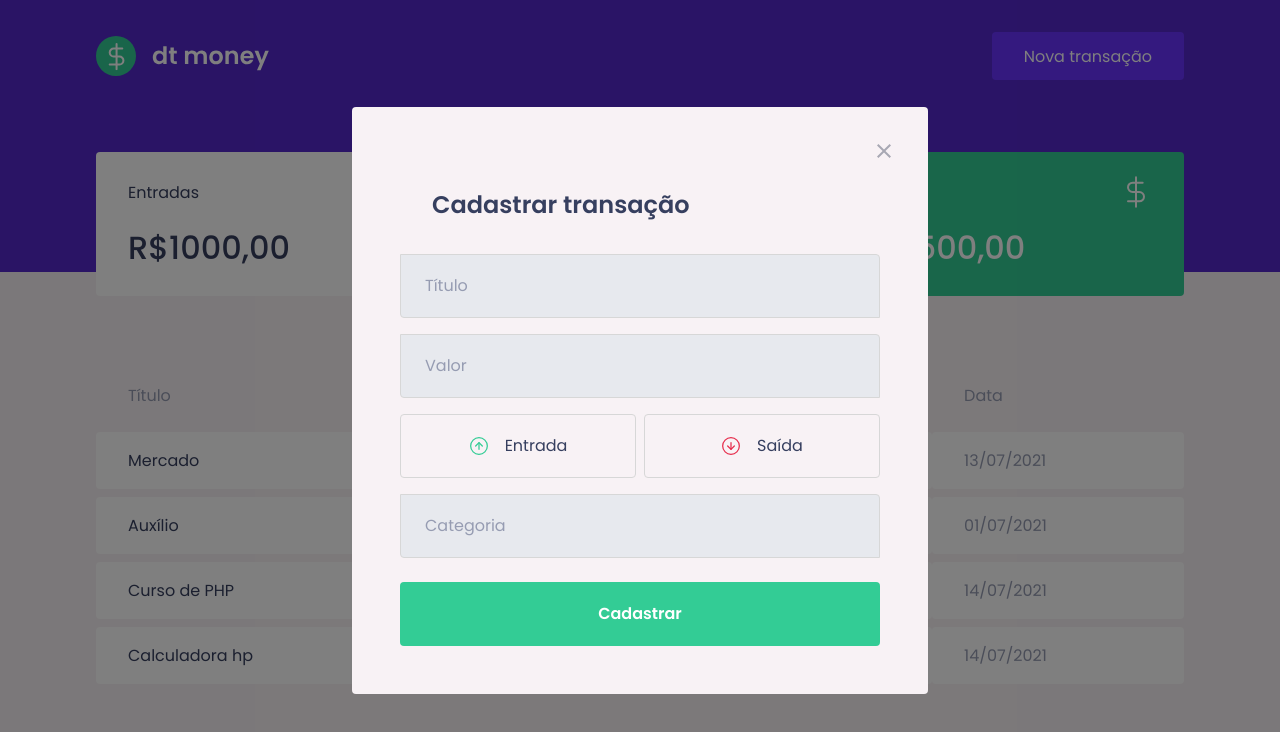
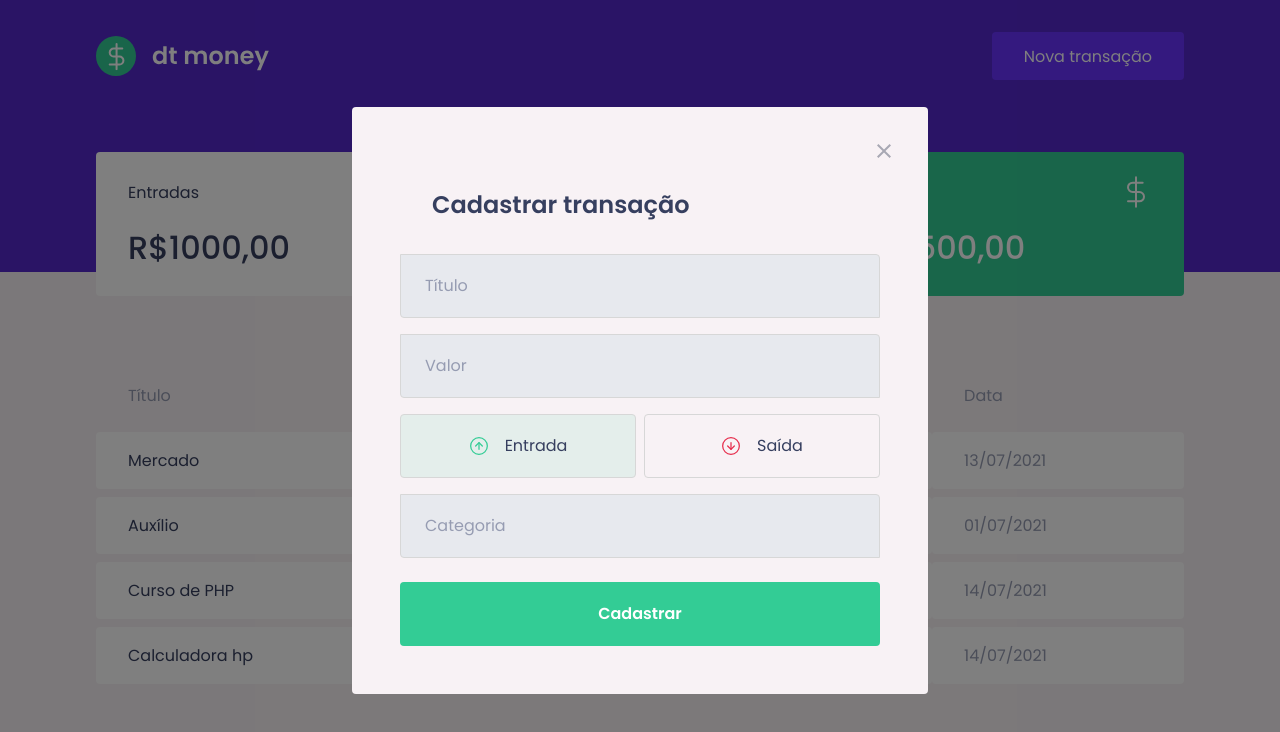
Before and after one commit to LuzianeFreitas/dtmoney, a React (Create React App) app: page / in a window 1280 px wide. Both pictures are taken after a click on the button "Nova transação". Shown: the top 732 px of the page. Built offline with nearby package versions, Linux system fonts and the light colour scheme; no server answers; what miragejs would draw is missing.

Commit message:
finished modal styles

```diff
--- a/src/components/NewTransactionModal/index.tsx
+++ b/src/components/NewTransactionModal/index.tsx
@@ -1,9 +1,10 @@
+import { useState } from 'react';
 import Modal from 'react-modal';
 import closeImg from '../../assets/botao-fechar.svg';
 import incomeImg from '../../assets/entradas.svg';
 import outcomeImg from '../../assets/saidas.svg';
 
-import { Container, TransactionTypeContainer } from './styles';
+import { Container, TransactionTypeContainer, RadioBox } from './styles';
 
 
 interface NewTransactionModalProps {
@@ -12,6 +13,8 @@
 }
 
 export function NewTransactionModal({ isOpen, onRequestClose } : NewTransactionModalProps) {
+    const [type, setType] = useState('deposit');
+
     return (
         <Modal
             isOpen={isOpen}
@@ -39,18 +42,24 @@
                 />
 
                 <TransactionTypeContainer>
-                    <button
+                    <RadioBox
                         type="button"
+                        onClick={() => {setType('deposit')}}
+                        isActive={type === 'deposit'}
+                        activeColor="green"
                     >
                         <img src={incomeImg} alt="Entrada" />
                         <span>Entrada</span>
-                    </button>
-                    <button
+                    </RadioBox>
+                    <RadioBox
                         type="button"
+                        onClick={() => {setType('withdraw')}}
+                        isActive={type === 'withdraw'}
+                        activeColor="red"
                     >
                         <img src={outcomeImg} alt="Saída" />
                         <span>Saída</span>
-                    </button>
+                    </RadioBox>
                 </TransactionTypeContainer>
 
                 <input
--- a/src/components/NewTransactionModal/styles.ts
+++ b/src/components/NewTransactionModal/styles.ts
@@ -1,5 +1,5 @@
 import styled from "styled-components";
-import { darken } from 'polished';
+import { darken, transparentize } from 'polished';
 
 export const Container = styled.form`
     h2 {
@@ -55,13 +55,28 @@
     display: grid;
     grid-template-columns: 1fr 1fr;
     gap: 0.5rem;
+`;
 
-    button {
+interface RadioBoxProps {
+    isActive: boolean;
+    activeColor: 'green' | "red";
+}
+
+const colors = {
+    green: '#33cc95',
+    red: '#e52e4D'
+}
+
+export const RadioBox = styled.button<RadioBoxProps>`
         height: 4rem;
         border: 1px solid #d7d7d7;
         border-radius: 0.25rem;
 
-        background: transparent;
+        background: ${(props) => {
+            return (
+                props.isActive ? transparentize(0.9, colors[props.activeColor]) : 'transparent'
+            )
+        }};
 
         display: flex;
         align-items: center;
@@ -84,5 +99,6 @@
             font-size: 1rem;
             color: var(--text-title);
         }
-    }
+
+
 `;
```
